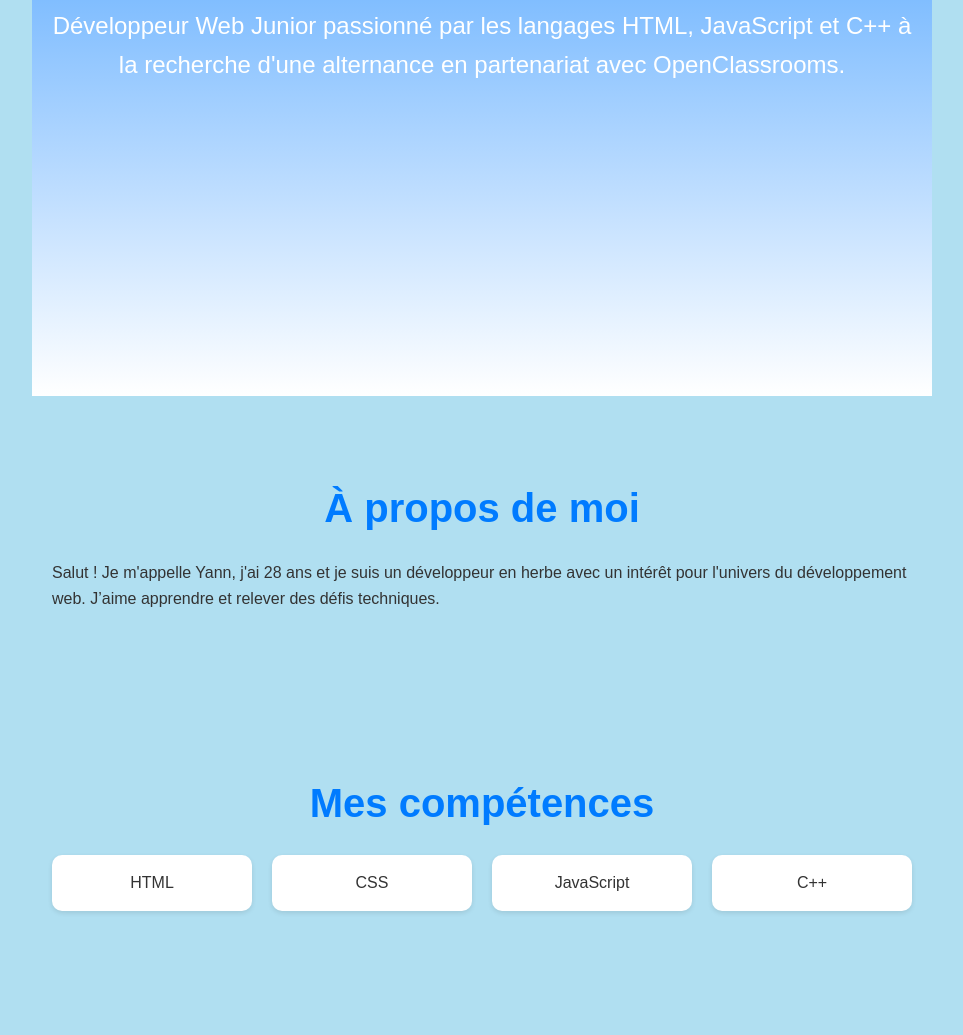
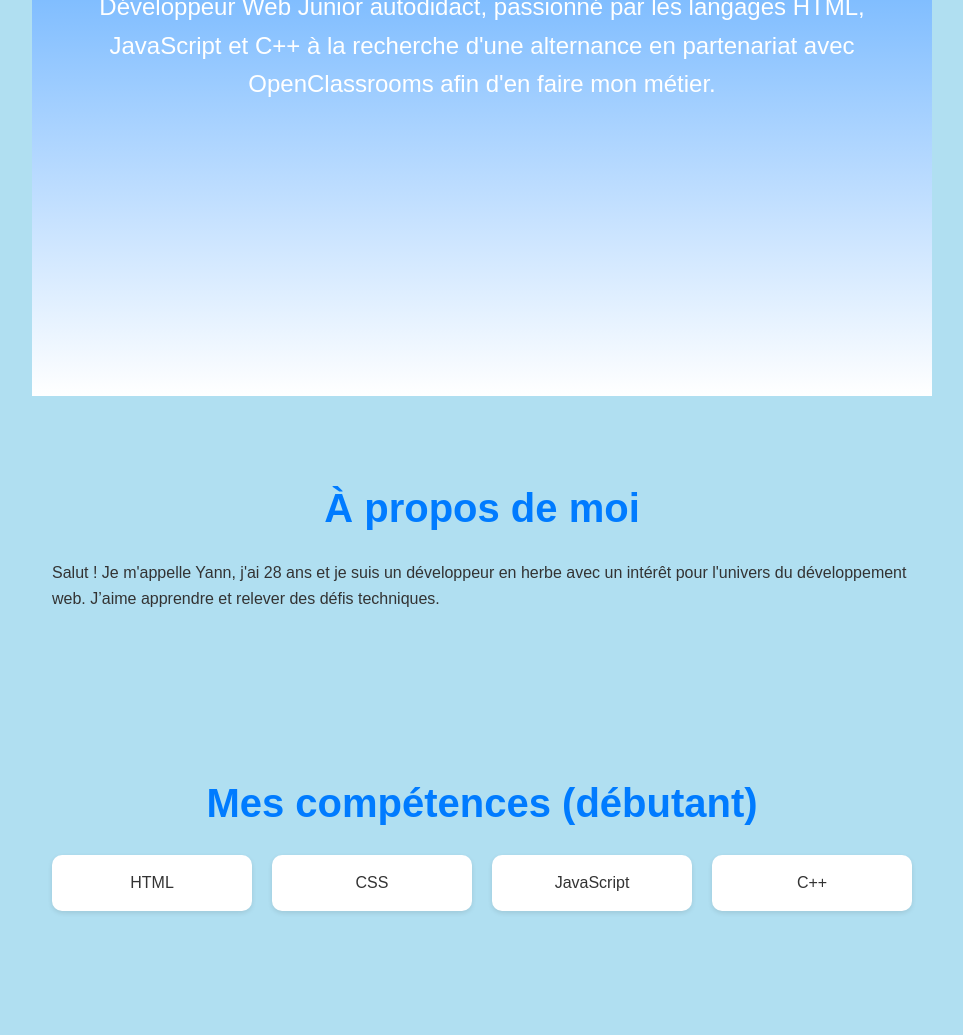
Before and after one commit to YannSoriaSanchez/premierprojet, a plain HTML site: page index.html in a window 1280 px wide. Shown: the part 464-1499 px from the top of the page, without its empty margins (158-1121 px from the left). Drawn offline with Linux system fonts and the light colour scheme.

Commit message:
Add files via upload

```diff
--- a/index.html
+++ b/index.html
@@ -132,8 +132,8 @@
     <main>
         <section id="home">
             <h1>Yann Soria Sanchez</h1>
-            <p>Développeur Web Junior passionné par les langages HTML, JavaScript et C++
-                à la recherche d'une alternance en partenariat avec OpenClassrooms.
+            <p>Développeur Web Junior autodidact, passionné par les langages HTML, JavaScript et C++
+                à la recherche d'une alternance en partenariat avec OpenClassrooms afin d'en faire mon métier.
             </p>
         </section>
 
@@ -143,7 +143,7 @@
         </section>
 
         <section id="skills">
-            <h2>Mes compétences</h2>
+            <h2>Mes compétences (débutant)</h2>
             <div class="skills-grid">
                 <div>HTML</div>
                 <div>CSS</div>
```
